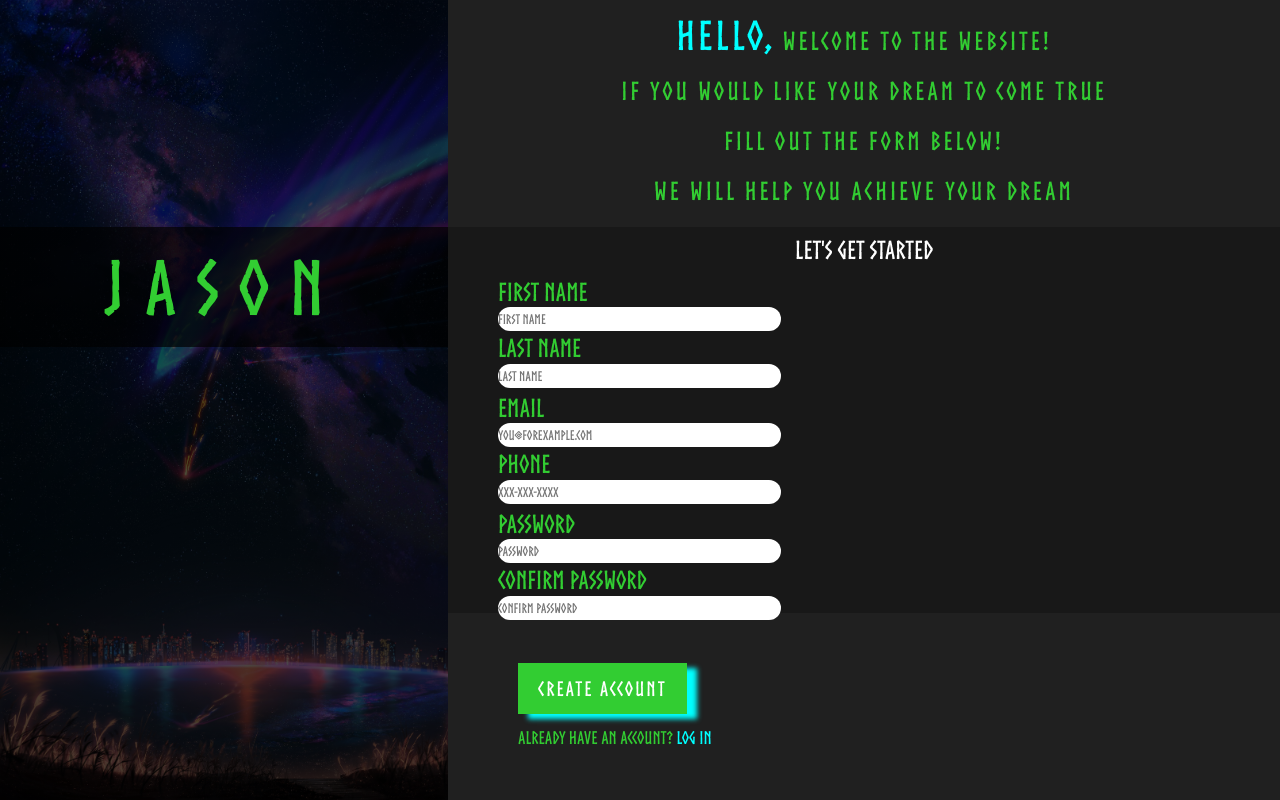
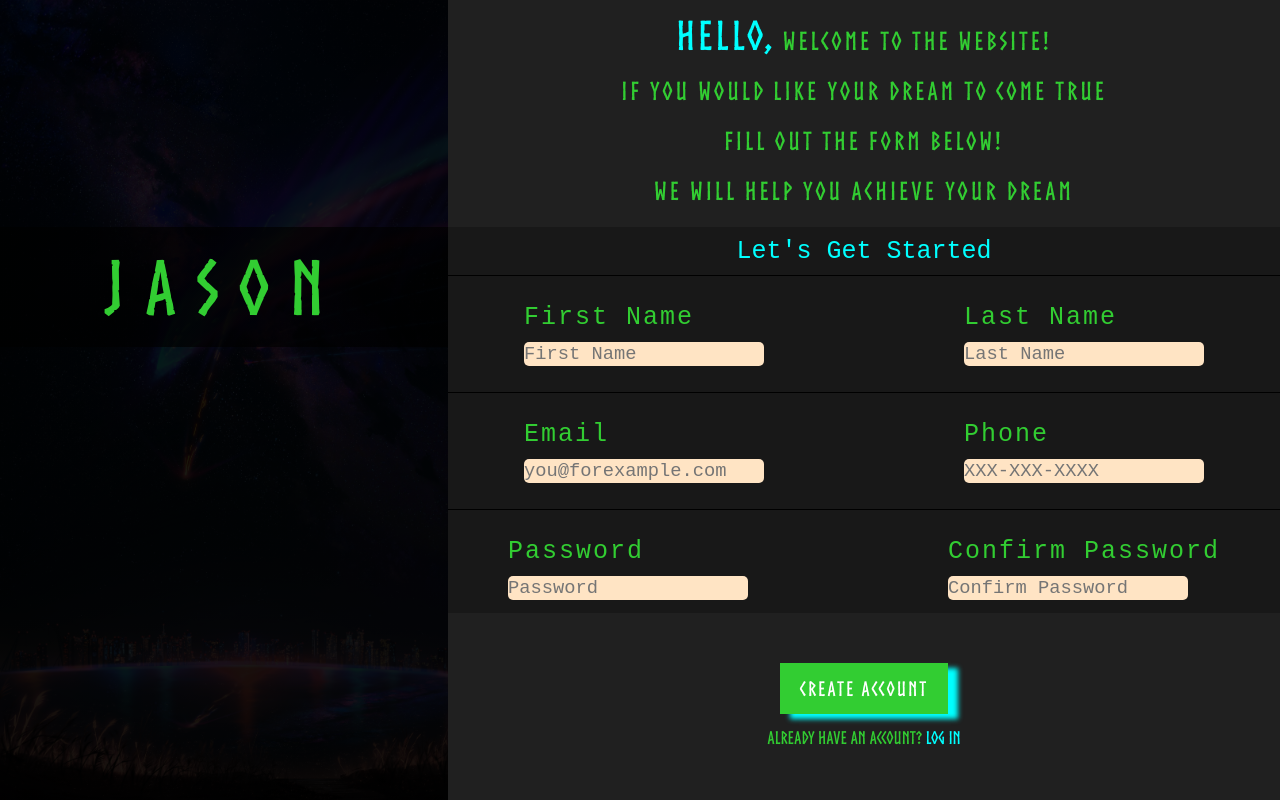
Before and after one commit to JasonCqq/SignUp-Form, a plain HTML site: page index.html in a window 1280 px wide. Drawn offline with Linux system fonts and the light colour scheme.

Commit message:
Fix form UI

```diff
--- a/index.html
+++ b/index.html
@@ -31,27 +31,39 @@
 
                 <form method="post">
                     <fieldset>
+                        <div class="input">
                             <label for="first_name">First Name</label>
                             <input type="text" name="first_name" id="first_name" placeholder="First Name">
+                        </div>
 
+                        <div class="input">
                             <label for="last_name">Last Name</label>
                             <input type="text" name="last_name" id="last_name" placeholder="Last Name">
+                        </div>
                     </fieldset>
 
                     <fieldset>
+                        <div class="input">
                             <label for="email_address">Email</label>
                             <input type="email" name="email_address" id="email_address" placeholder="you@forexample.com">
+                        </div>
 
+                        <div class="input">
                             <label for="phone_number">Phone</label>
                             <input type="tel" name="phone_number" id="phone_number" placeholder="XXX-XXX-XXXX">
+                        </div>
                     </fieldset>
 
                     <fieldset>
+                        <div class="input">
                             <label for="pwd">Password</label>
                             <input type="password" name="pwd" id="pwd" placeholder="Password">
+                        </div>
 
+                        <div class="input">
                             <label for="confirm_pwd">Confirm Password</label>
                             <input type="password" name="confirm_pwd" id="confirm_pwd" placeholder="Confirm Password">
+                        </div>
                     </fieldset>
                 </form>
             </div>
--- a/style.css
+++ b/style.css
@@ -16,7 +16,7 @@
 }
 
 #sidebar {
-    background: linear-gradient( rgba(0, 0, 0, 0.7), rgba(0, 0, 0, 0.7) ), url('background.jpg');
+    background: linear-gradient( rgba(0, 0, 0, 0.9), rgba(0, 0, 0, 0.9) ), url('background.jpg');
     background-size: cover;
     height: 100vh;
     width: 35%;
@@ -63,11 +63,12 @@
 }
 
 .signup-form p {
-    color: white;
+    color: cyan;
     text-align: center;
     padding-top: 10px;
     font-size: 25px;
     height: 10%;
+    font-family: 'Courier New', Courier, monospace;
 }
 
 .signup-form form {
@@ -78,25 +79,43 @@
 .signup-form fieldset {
     height: 33.33%;
     border: none;
+    border-top: 1px solid black;
     display: flex;
-    flex-direction: column;
-    justify-content: space-evenly;
+    justify-content: center;
+    gap: 200px;
+    align-items: center;
 }
 
 .signup-form input {
     height: 3vh;
+    width: 30vh;
     border: none;
-    border-radius: 25px;
-    max-width: 33.99%;
+    border-radius: 5px;
+    font-size: 0.75em;
+    background-color: bisque;
+    margin-top: 10px;
+}.signup-form input:focus {
+    outline: none;
+    border: 2px solid green;
 }
 
-.signup-form input, label {
-    margin-left: 50px;
+.signup-form .input {
+    display: flex;
+    flex-direction: column;
+}
+
+.signup-form label {
+    letter-spacing: 2px;
+}
+
+.signup-form, input, label {
+    font-family: 'Courier New', Courier, monospace;
 }
 
 .info-submit {
     height: 23.33vh;
     color: limegreen;
+    text-align: center;
 }
 
 .info-submit button {
@@ -105,16 +124,16 @@
     border: none;
     box-shadow: 10px 5px 5px cyan;
     padding: 15px 20px 15px;
-    margin-left: 70px;
     margin-top: 50px;
     font-size: 20px;
     letter-spacing: 2px;
 }.info-submit button:hover{
     cursor: pointer;
+    color: cyan;
+    box-shadow: 10px 5px 5px black;
 }
 
 .info-submit p {
     font-size: 17.5px;
     margin-top: 15px;
-    margin-left: 70px;
 }
```
Lines whose indentation alone changed are shown as unchanged.
